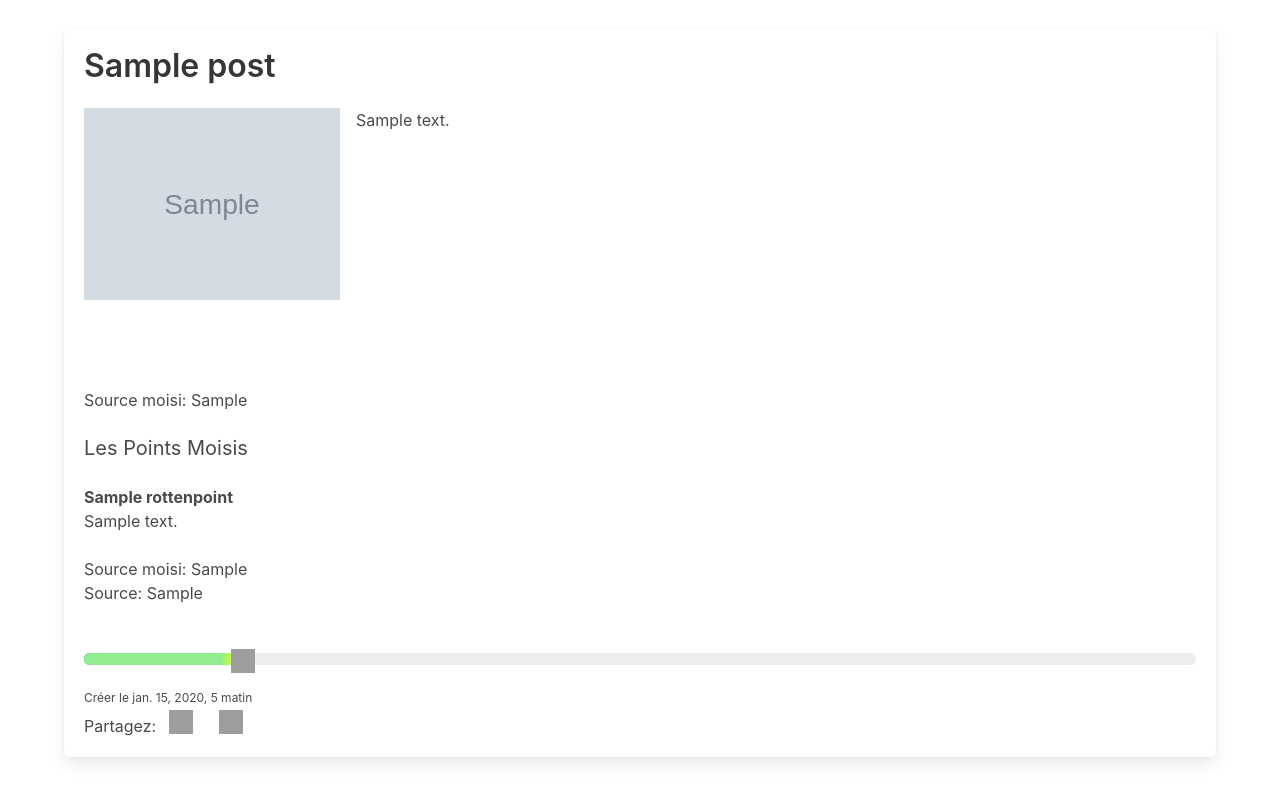
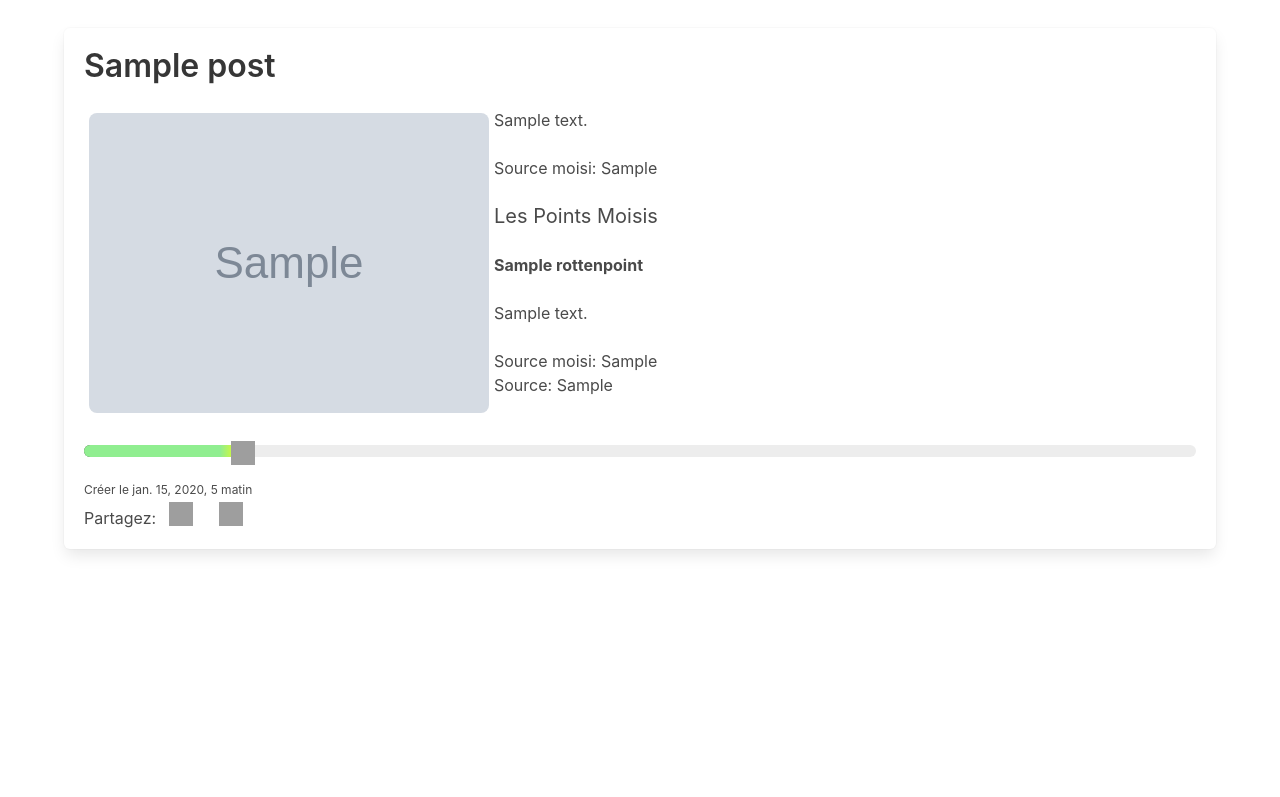
Before and after one commit to juniorGreg/moisi_o_metre, a Django app: page / in a window 1280 px wide. Shown: the part 257-1054 px from the top of the page. After the commit the page ends 812 px from the top, so only its background shows below. Run offline with Django 3.2, Linux system fonts and the light colour scheme; tables that the repository leaves empty hold one stand-in row (values such as "Sample post"); grey boxes marked "Sample" are stand-in pictures; grey boxes are pictures that could not be loaded.

Commit message:
improve image position in post

```diff
--- a/blog/templates/blog/bd.html
+++ b/blog/templates/blog/bd.html
@@ -1,4 +1,4 @@
-  <p>{{post.content}}</p>
+  <p class="has-text-justified">{{post.content}}</p>
   <br>
   <figure class='image'>
       <img src="{{post.image.url}}" alt="imâge">
--- a/blog/templates/blog/post.html
+++ b/blog/templates/blog/post.html
@@ -1,18 +1,8 @@
 {% if post.image %}
-  <div class="media">
-    <figure class="media-left">
-      <p class="image is-256x256">
-        <img src="{{post.image.url}}" alt="imâge">
-      </p>
-    </figure>
-    <div class="media-content">
-      <p>{{post.content}}</p>
-    </div>
-  </div>
+  <img class="image-post" src="{{post.image.url}}" alt="imâge">
+{% endif %}
 
-{% else %}
-  <p>{{post.content}}</p>
-{% endif %}
+  <p class="has-text-justified">{{post.content}}</p>
 <br>
 
 {% include 'blog/source.html' with source_title="Source moisi" source=post.source %}
@@ -22,7 +12,8 @@
     <h2 class="subtitle">Les Points Moisis</h2>
     {% for point in post.rottenpoint_set.all|dictsort:"order" %}
       <h3 class="has-text-weight-bold">{{point.title}}</h3>
-      <p>{{point.description}}</p>
+      <br>
+      <p class="has-text-justified">{{point.description}}</p>
       <br>
       {% include 'blog/source.html' with source_title="Source moisi" source=point.rotten_source %}
       {% include 'blog/source.html' with source_title="Source" source=point.source %}
--- a/mybulma/mystyles.scss
+++ b/mybulma/mystyles.scss
@@ -15,6 +15,11 @@ $navbar-background-color: black;
 
 $dimensions: 16 24 32 48 64 96 128 256;
 
+.image-post {
+  float: left;
+  margin: 5px;
+  border-radius: 8px;
+}
 
 .progress{
 
```
Also changed, not shown: static/css/mystyles.css.
